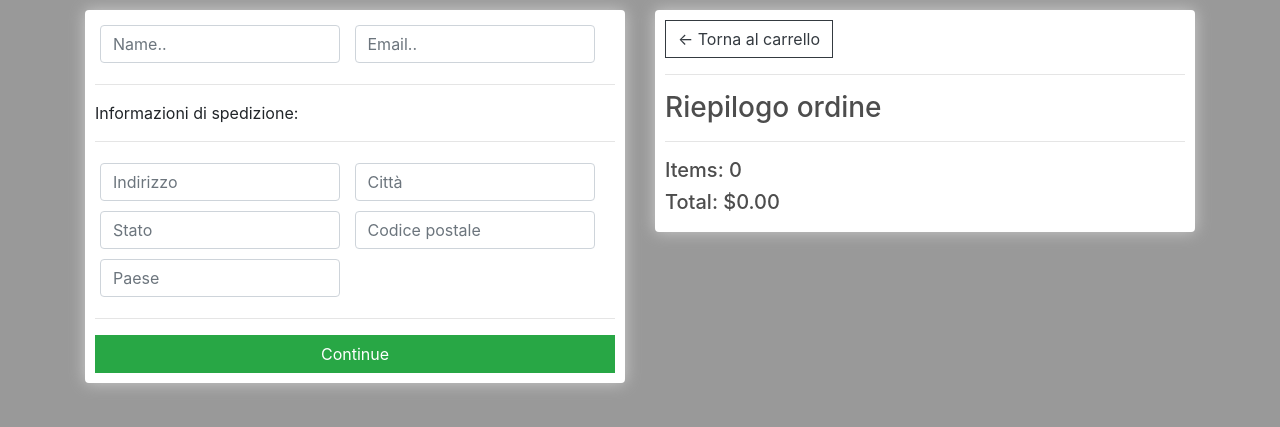
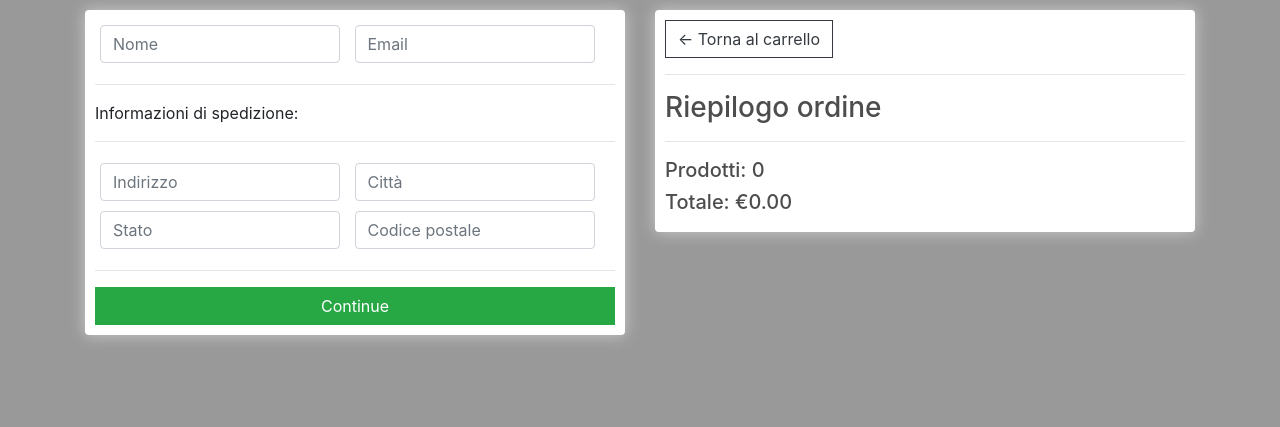
Before and after one commit to nico1104/Progetto, a Django app: page /checkout/ in a window 1280 px wide. Shown: the part 70-497 px from the top of the page. Run offline with Django 3.2, Linux system fonts and the light colour scheme; some libraries are stand-ins or nearby versions.

Commit message:
Bug risolti

```diff
--- a/store/templates/store/checkout.html
+++ b/store/templates/store/checkout.html
@@ -7,10 +7,10 @@
 				<form id="form">
 					<div id="user-info">
 						<div class="form-field">
-							<input required class="form-control" type="text" name="name" placeholder="Name..">
+							<input required class="form-control" type="text" name="name" placeholder="Nome">
 						</div>
 						<div class="form-field">
-							<input required class="form-control" type="email" name="email" placeholder="Email..">
+							<input required class="form-control" type="email" name="email" placeholder="Email">
 						</div>
 					</div>
 
@@ -30,9 +30,7 @@
 						<div class="form-field">
 							<input class="form-control" type="text" name="zipcode" placeholder="Codice postale">
 						</div>
-						<div class="form-field">
-							<input class="form-control" type="text" name="country" placeholder="Paese">
-						</div>
+
 					</div>
 
 					<hr>
@@ -43,7 +41,8 @@
 			<br>
 			<div class="box-element hidden" id="payment-info">
 				<small>Paypal</small>
-                <button id="make-payment">Procedi al pagamento</button>
+                <div id="paypal-button-container"></div>
+                <!--button id="make-payment">Procedi al pagamento</button>-->
 			</div>
 
 		</div>
@@ -58,15 +57,50 @@
 				<div class="cart-row">
 					<div style="flex:2"><img class="row-image" src="{{item.product.imageURL}}"></div>
 					<div style="flex:2"><p>{{item.product.name}}</p></div>
-					<div style="flex:1"><p>${{item.product.price|floatformat:2}}</p></div>
+					<div style="flex:1"><p>€{{item.product.price|floatformat:2}}</p></div>
 					<div style="flex:1"><p>x{{item.quantity}}</p></div>
 				</div>
 				{% endfor %}
-				<h5>Items:   {{order.get_cart_items}}</h5>
-				<h5>Total:   ${{order.get_cart_total|floatformat:2}}</h5>
+				<h5>Prodotti:   {{order.get_cart_items}}</h5>
+				<h5>Totale:   €{{order.get_cart_total|floatformat:2}}</h5>
 			</div>
 		</div>
 	</div>
+
+     <script src="https://www.paypal.com/sdk/js?client-id=sb&currency=EUR"></script>
+
+     <script>
+
+        var total = parseFloat('{{order.get_cart_total}}')
+         // Render the PayPal button into #paypal-button-container
+         paypal.Buttons({
+
+             style:{
+                color: 'blue',
+                shape: 'rect',
+             },
+
+             // Set up the transaction
+             createOrder: function(data, actions) {
+                 return actions.order.create({
+                     purchase_units: [{
+                         amount: {
+                             value: total
+                         }
+                     }]
+                 });
+             },
+
+             // Finalize the transaction
+             onApprove: function(data, actions) {
+                 return actions.order.capture().then(function(details) {
+                     submitFormData()
+                 });
+             }
+
+
+         }).render('#paypal-button-container');
+     </script>
 
     <script type="text/javascript">
 
@@ -82,9 +116,12 @@
 	    	document.getElementById('payment-info').classList.remove("hidden");
 	    })
 
+        /*
 	    document.getElementById('make-payment').addEventListener('click', function(e){
 	    	submitFormData()
 	    })
+
+         */
 
 	    function submitFormData(){
 	    	console.log('Payment button clicked')
--- a/store/views.py
+++ b/store/views.py
@@ -21,7 +21,6 @@ from .models import *
 
 
 def store(request):
-
     products = Product.objects.all()
 
     if request.method == 'POST':
@@ -256,7 +255,6 @@ class ProfileTextTable(tables.Table):
     price = tables.Column(verbose_name='Prezzo')
     description = tables.Column(verbose_name='Descrizione')
 
-
     class Meta:
         model = Product
         template_name = "django_tables2/bootstrap4.html"
@@ -270,21 +268,18 @@ class ProfileTextTable(tables.Table):
 
 
 def search_helmet(request):
-
     products = Product.objects.filter(category='Casco').order_by('price')
     context = {'products': products}
     return render(request, 'store/helmet.html', context)
 
 
 def search_gloves(request):
-
     products = Product.objects.filter(category='Guanti').order_by('price')
     context = {'products': products}
     return render(request, 'store/gloves.html', context)
 
 
 def search_jacket(request):
-
     products = Product.objects.filter(category='Giacca').order_by('price')
     context = {'products': products}
     return render(request, 'store/jacket.html', context)
@@ -297,28 +292,24 @@ def search_trousers(request):
 
 
 def search_suit(request):
-
     products = Product.objects.filter(category='Tuta').order_by('price')
     context = {'products': products}
     return render(request, 'store/suit.html', context)
 
 
 def search_boots(request):
-
     products = Product.objects.filter(category='Stivali').order_by('price')
     context = {'products': products}
     return render(request, 'store/boots.html', context)
 
 
 def search_stuff(request):
-
     products = Product.objects.filter(category='Manutenzione moto').order_by('price')
     context = {'products': products}
     return render(request, 'store/bikestuff.html', context)
 
 
 def product_description(request, id):
-
     product = Product.objects.get(id=id)
     logged_user = request.user
     context = {'product': product, 'logged_user': logged_user}
@@ -327,9 +318,8 @@ def product_description(request, id):
 
 def three_recommended_items(request):
     all_products = Product.objects.all()
-    user_products = Product.objects.filter(user__email=request.user.email)
+    user_products = Product.objects.all()
     all_products = all_products.difference(user_products)
-
 
     all_products_names = []
     for p in all_products:
@@ -344,9 +334,15 @@ def three_recommended_items(request):
 
     import textdistance
     # set test
-    list = [[user_products_names[0], all_products_names[0], round(textdistance.jaro_winkler(user_products_names[0], all_products_names[0]), 4)],
-            [user_products_names[0], all_products_names[1], round(textdistance.jaro_winkler(user_products_names[0], all_products_names[0]), 4)],
-            [user_products_names[0], all_products_names[2], round(textdistance.jaro_winkler(user_products_names[0], all_products_names[0]), 4)]]
+    list = [[user_products_names[0], all_products_names[0],
+             round(textdistance.cosine(user_products_names[0], all_products_names[0]), 4)],
+            [user_products_names[0], all_products_names[1],
+             round(textdistance.jaro_winkler(user_products_names[0], all_products_names[0]), 4)],
+            [user_products_names[0], all_products_names[2],
+             round(textdistance.jaro_winkler(user_products_names[0], all_products_names[0]), 4)]]
+
+    # Jaro–Winkler distance is a measure of edit distance which gives more similar measures to words in which
+    # the beginning characters match.
 
     for i in all_products_names:
         for j in user_products_names:
```
Also changed, not shown: db.sqlite3, 2 other files.
